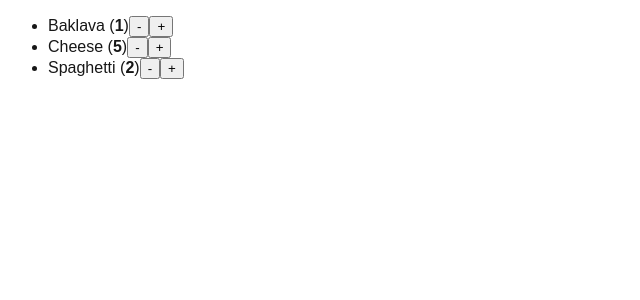
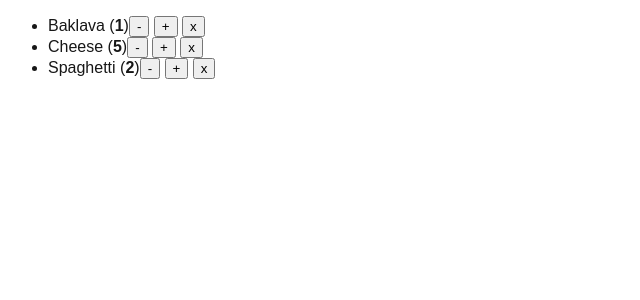
Before and after one commit to sugarban-p/react-lectures, a Next.js app: page /ch4-state/cart in a window 1280 px wide. Shown: the top 300 px of the page, without its empty margins (0-640 px from the left). Built offline with nearby package versions, Linux system fonts and the light colour scheme.

Commit message:
更新 State (3) - 移除商品 - 商品數量=0時，確認是否移除商品

```diff
--- a/app/ch4-state/cart/page.tsx
+++ b/app/ch4-state/cart/page.tsx
@@ -75,6 +75,25 @@ export default function CartPage() {
     );
   }
 
+  // 移除商品 (splice)
+  // function handleRemoveV1(productId: number) {
+  //   const newProducts: { id: number; name: string; count: number }[] =
+  //     JSON.parse(JSON.stringify(products));
+  //   // 2. 在副本上修改
+  //   const foundIndex = newProducts.findIndex((v) => v.id === productId);
+  //   if (foundIndex !== -1) {
+  //     // splice(起始索引, 刪除數量)
+  //     newProducts.splice(foundIndex, 1);
+  //     // 3. 呼叫 set 更新狀態
+  //     setProducts(newProducts);
+  //   }
+  // }
+
+  // 移除商品 (filter)
+  function handleRemoveV2(productId: number) {
+    setProducts(products.filter((product) => product.id !== productId));
+  }
+
   return (
     <ul>
       {products.map((product) => (
@@ -82,11 +101,21 @@ export default function CartPage() {
           {product.name} (<b>{product.count}</b>)
           <button
             onClick={() => {
-              handleDecrease(product.id);
+              if (product.count === 1) {
+                if (
+                  confirm(
+                    `Are you sure to delete ${product.name} from the cart?`
+                  )
+                ) {
+                  handleRemoveV2(product.id);
+                }
+              } else {
+                handleDecrease(product.id);
+              }
             }}
           >
             -
-          </button>
+          </button>{' '}
           <button
             onClick={() => {
               handleIncreaseV3(product.id);
@@ -94,6 +123,13 @@ export default function CartPage() {
           >
             +
           </button>{' '}
+          <button
+            onClick={() => {
+              handleRemoveV2(product.id);
+            }}
+          >
+            x
+          </button>
         </li>
       ))}
     </ul>
```
